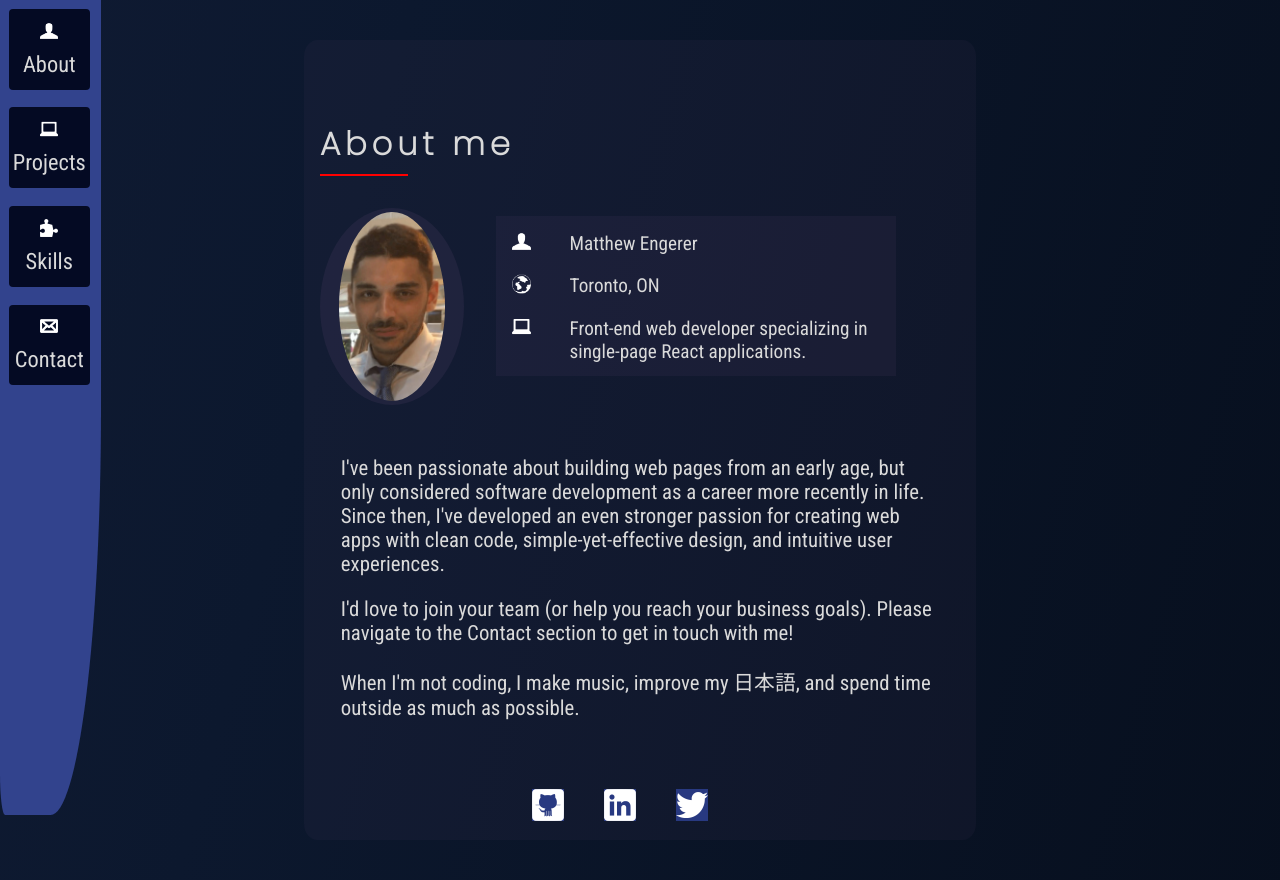
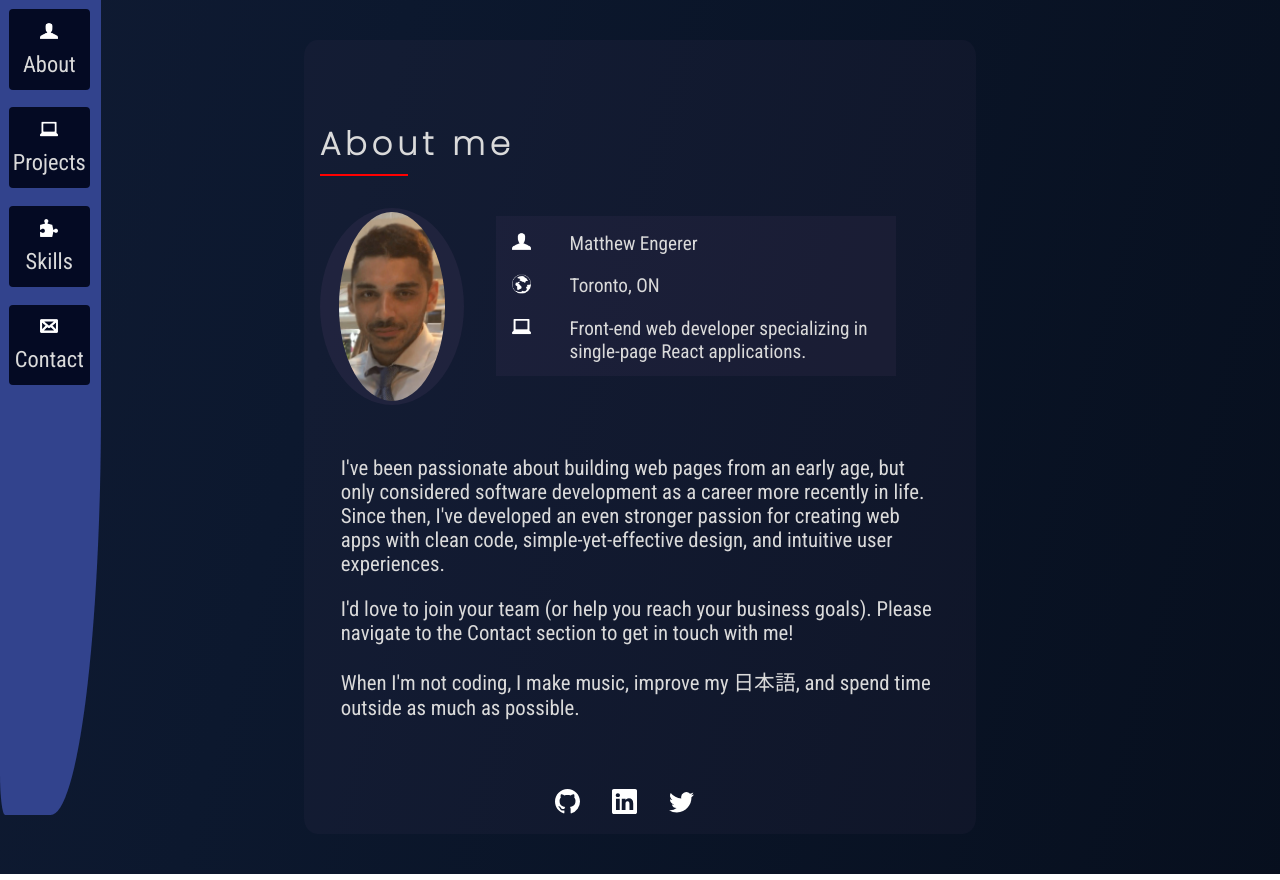
Before and after one commit to uchutanjyo/portfolio-new, a React (Create React App) app: page / in a window 1280 px wide. Built offline with nearby package versions, Linux system fonts and the light colour scheme.

Commit message:
SM icons changed, link fixed

```diff
--- a/src/Home.js
+++ b/src/Home.js
@@ -52,21 +52,27 @@
         <div className="icons">
           {/* github icon */}
           <div className="icon-container">
-            <form action="https://github.com/uchutanjyo" target="_blank" alt="Github">
-              <button id="github"></button>
-            </form>
+            <a href="https://github.com/uchutanjyo" target="_blank" alt="Github">
+            <svg xmlns="http://www.w3.org/2000/svg"  width="25" height="25" fill="#fff" class="bi bi-github" viewBox="0 0 16 16">
+  <path d="M8 0C3.58 0 0 3.58 0 8c0 3.54 2.29 6.53 5.47 7.59.4.07.55-.17.55-.38 0-.19-.01-.82-.01-1.49-2.01.37-2.53-.49-2.69-.94-.09-.23-.48-.94-.82-1.13-.28-.15-.68-.52-.01-.53.63-.01 1.08.58 1.23.82.72 1.21 1.87.87 2.33.66.07-.52.28-.87.51-1.07-1.78-.2-3.64-.89-3.64-3.95 0-.87.31-1.59.82-2.15-.08-.2-.36-1.02.08-2.12 0 0 .67-.21 2.2.82.64-.18 1.32-.27 2-.27.68 0 1.36.09 2 .27 1.53-1.04 2.2-.82 2.2-.82.44 1.1.16 1.92.08 2.12.51.56.82 1.27.82 2.15 0 3.07-1.87 3.75-3.65 3.95.29.25.54.73.54 1.48 0 1.07-.01 1.93-.01 2.2 0 .21.15.46.55.38A8.012 8.012 0 0 0 16 8c0-4.42-3.58-8-8-8z"/>
+</svg>
+            </a>
           </div>
           {/* linkedin icon */}
           <div className="icon-container">
-            <form action="https://www.linkedin.com/in/matthew-engerer-143960238/" target="_blank" alt="Linkedin">
-              <button id="linkedin"></button>
-            </form>
+            <a href="https://www.linkedin.com/in/matthew-engerer-143960238/" target="_blank" alt="Linkedin">
+            <svg xmlns="http://www.w3.org/2000/svg" width="25" height="25" fill="#fff" class="bi bi-linkedin" viewBox="0 0 16 16">
+  <path d="M0 1.146C0 .513.526 0 1.175 0h13.65C15.474 0 16 .513 16 1.146v13.708c0 .633-.526 1.146-1.175 1.146H1.175C.526 16 0 15.487 0 14.854V1.146zm4.943 12.248V6.169H2.542v7.225h2.401zm-1.2-8.212c.837 0 1.358-.554 1.358-1.248-.015-.709-.52-1.248-1.342-1.248-.822 0-1.359.54-1.359 1.248 0 .694.521 1.248 1.327 1.248h.016zm4.908 8.212V9.359c0-.216.016-.432.08-.586.173-.431.568-.878 1.232-.878.869 0 1.216.662 1.216 1.634v3.865h2.401V9.25c0-2.22-1.184-3.252-2.764-3.252-1.274 0-1.845.7-2.165 1.193v.025h-.016a5.54 5.54 0 0 1 .016-.025V6.169h-2.4c.03.678 0 7.225 0 7.225h2.4z"/>
+</svg>
+            </a>
           </div>
           {/* twitter icon */}
           <div className="icon-container">
-            <form action="https://https://twitter.com/EngererMatthew/" target="_blank" alt="Twitter">
-              <button id="twitter"></button>
-            </form>
+            <a href="https://twitter.com/EngererMatthew/" target="_blank" alt="Twitter">
+            <svg xmlns="http://www.w3.org/2000/svg" width="25" height="25" fill="#fff" class="bi bi-twitter" viewBox="0 0 16 16">
+  <path d="M5.026 15c6.038 0 9.341-5.003 9.341-9.334 0-.14 0-.282-.006-.422A6.685 6.685 0 0 0 16 3.542a6.658 6.658 0 0 1-1.889.518 3.301 3.301 0 0 0 1.447-1.817 6.533 6.533 0 0 1-2.087.793A3.286 3.286 0 0 0 7.875 6.03a9.325 9.325 0 0 1-6.767-3.429 3.289 3.289 0 0 0 1.018 4.382A3.323 3.323 0 0 1 .64 6.575v.045a3.288 3.288 0 0 0 2.632 3.218 3.203 3.203 0 0 1-.865.115 3.23 3.23 0 0 1-.614-.057 3.283 3.283 0 0 0 3.067 2.277A6.588 6.588 0 0 1 .78 13.58a6.32 6.32 0 0 1-.78-.045A9.344 9.344 0 0 0 5.026 15z"/>
+</svg>
+            </a>
           </div>
         </div>
       </div>
--- a/src/styles/App.css
+++ b/src/styles/App.css
@@ -281,8 +281,8 @@
   display: flex;
 }
 
-.icons button {
-  margin-right: 3em;
+.icons a {
+  margin-right: 2em;
 }
 
 .icons button:hover {
--- a/src/styles/App.scss
+++ b/src/styles/App.scss
@@ -191,8 +191,8 @@
     width: 100%;
     margin-top: 3em;
     display: flex;
-    button {
-        margin-right: 3em;
+    a {
+        margin-right: 2em;
     }
     button:hover {
         opacity: 0.7;
@@ -517,7 +517,6 @@
         height: 20em;
     }
 
-
     .project-info {
         max-height: 100%;
         text-align: left;
```
Also changed, not shown: 1 other file (tests, documents, lock files or other folders).
